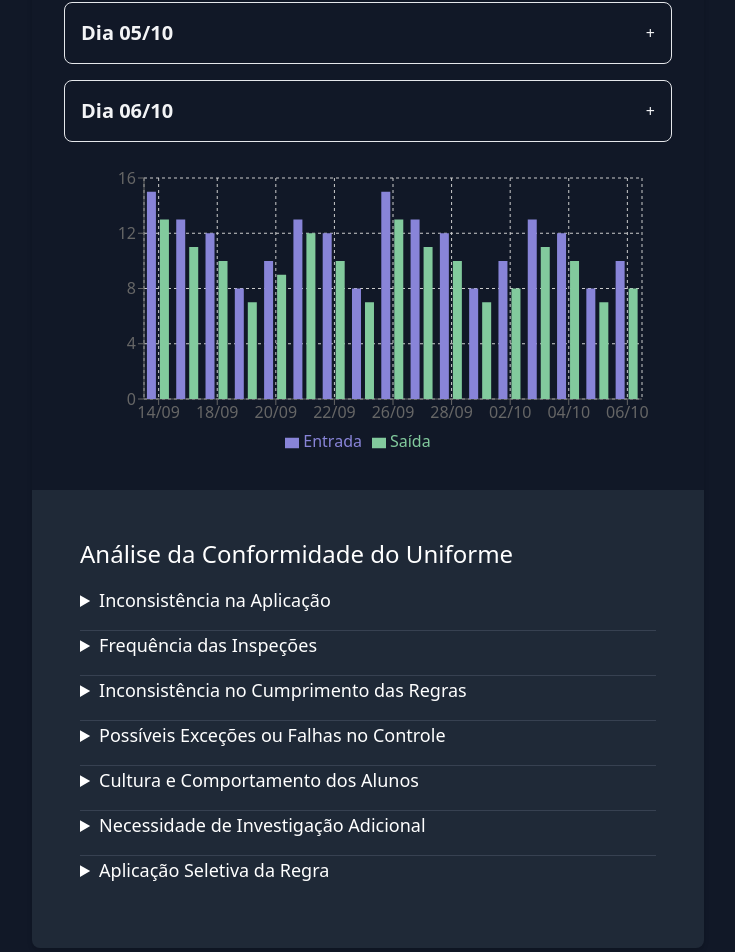
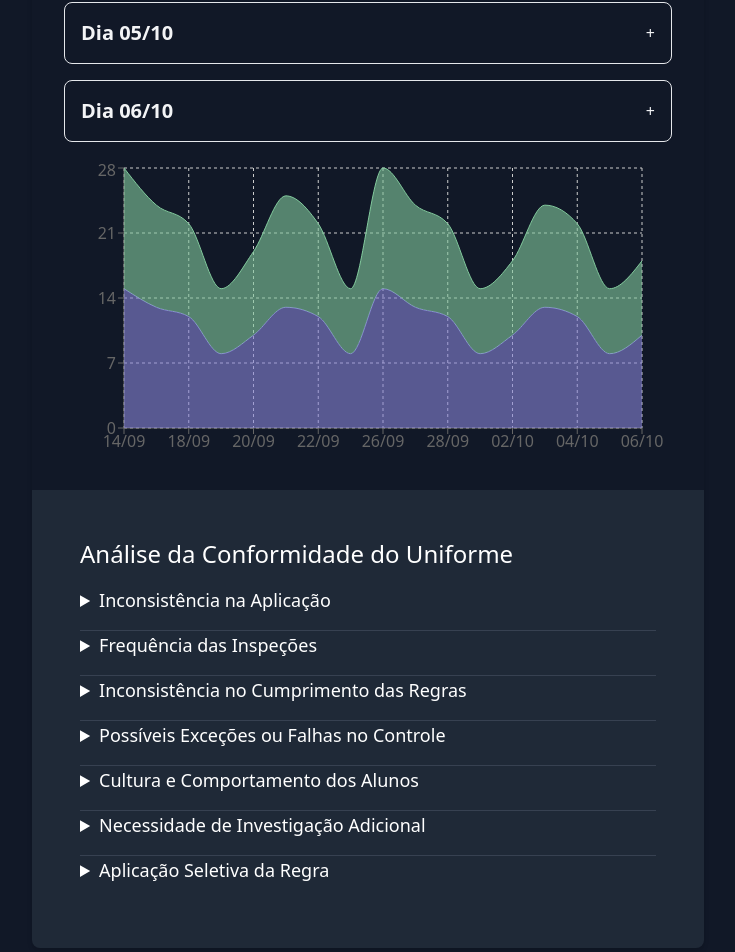
Before and after one commit to rodrigocamargo854/uniform-compliance-insight-control, a Next.js app: page / in a window 1280 px wide. Shown: the part 1348-2300 px from the top of the page, without its empty margins (272-1007 px from the left). Built offline with nearby package versions, Linux system fonts and the light colour scheme.

Commit message:
add area chart

```diff
--- a/src/app/uniforms.tsx
+++ b/src/app/uniforms.tsx
@@ -22,6 +22,12 @@ const data = [
   { name: "06/10", Entrada: 10, Saída: 8 },
 ];
 
+const convertToDate = (str : string) => {
+  const [day, month] = str.split("/");
+  const year = new Date().getFullYear(); // assume o ano atual
+  return new Date(`${year}-${month}-${day}`);
+};
+
 const filteredData = data.map((item) => ({
   name: item.name,
   Entrada: item.Entrada,
@@ -42,7 +48,7 @@ const UniformsPage = () => {
                 title={item.name}
                 observationTime={15}
                 numberOfChildrenWithout={item.Entrada}
-                date={new Date("2023-09-14")}
+                date={convertToDate(item.name)}
                 numberOfChildrenWin={item.Saída}
               />
             ))}
--- a/src/components/Accordion.tsx
+++ b/src/components/Accordion.tsx
@@ -3,11 +3,11 @@
 import { useState } from 'react';
 
 interface AccordionProps {
-  title: string;
+  title?: string;
   observationTime: number;
   numberOfChildrenWithout: number;
   numberOfChildrenWin:number
-  date: Date; // Propriedade para a data
+  date?: Date; // Propriedade para a data
 }
 
 // Função para formatar a data
@@ -31,7 +31,6 @@ const Accordion: React.FC<AccordionProps> = ({ title, observationTime, numberOfC
       </div>
       {isOpen && (
         <div className={`overflow-hidden transition-all duration-300 ${isOpen ? 'max-h-40' : 'max-h-0'} text-left`}>
-          <p className="mt-4 text-cyan-100">Data: {formatDate(date)}</p> {/* Usando a data passada como prop */}
           <p className='text-cyan-200'>Tempo de observação: {observationTime} minutos</p>
           <p className='text-red-500'>Sem Uniforme na entrada {numberOfChildrenWithout}</p>
           <p className='text-red-500'>Sem Uniforme na Saida {numberOfChildrenWin}</p>
--- a/src/components/UniformsChart.tsx
+++ b/src/components/UniformsChart.tsx
@@ -1,5 +1,5 @@
 import React from 'react';
-import { BarChart, Bar, XAxis, YAxis, CartesianGrid, Tooltip, Legend, ResponsiveContainer } from 'recharts';
+import { BarChart, Bar, XAxis, YAxis, CartesianGrid, Tooltip, Legend, ResponsiveContainer, AreaChart, Area } from 'recharts';
 
 type DataProps = {
   name: string;
@@ -34,20 +34,19 @@ const data = [
   const UniformsChart = ({data}:UniformsChartProps) => {
     return (
       <ResponsiveContainer width="100%" height={300}>
-        <BarChart
+        <AreaChart
+      width={500}
+      height={400}
       data={data}
-          margin={{
-            top: 20, right: 30, left: 20, bottom: 5,
-          }}
+      margin={{ top: 10, right: 30, left: 0, bottom: 0 }}
     >
       <CartesianGrid strokeDasharray="3 3" />
       <XAxis dataKey="name" />
       <YAxis />
       <Tooltip />
-          <Legend />
-          <Bar dataKey="Entrada" fill="#8884d8" />
-          <Bar dataKey="Saída" fill="#82ca9d" />
-        </BarChart>
+      <Area type="monotone" dataKey="Entrada" stackId="1" stroke="#8884d8" fill="#8884d8" />
+      <Area type="monotone" dataKey="Saída" stackId="1" stroke="#82ca9d" fill="#82ca9d" />
+    </AreaChart>
       </ResponsiveContainer>
     );
   };
```
Lines whose indentation alone changed are shown as unchanged.
